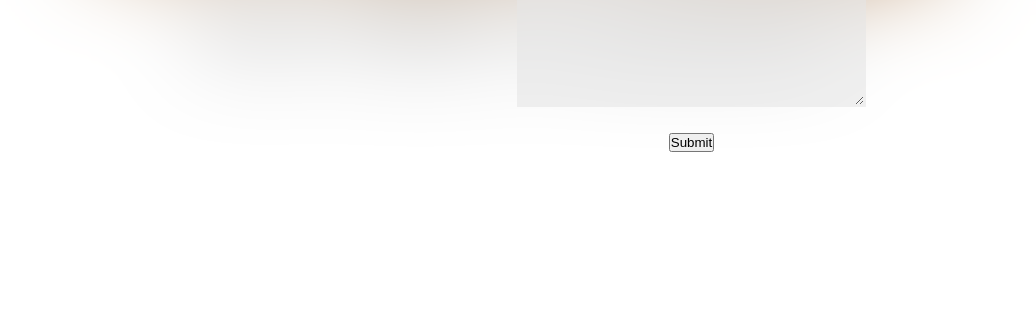
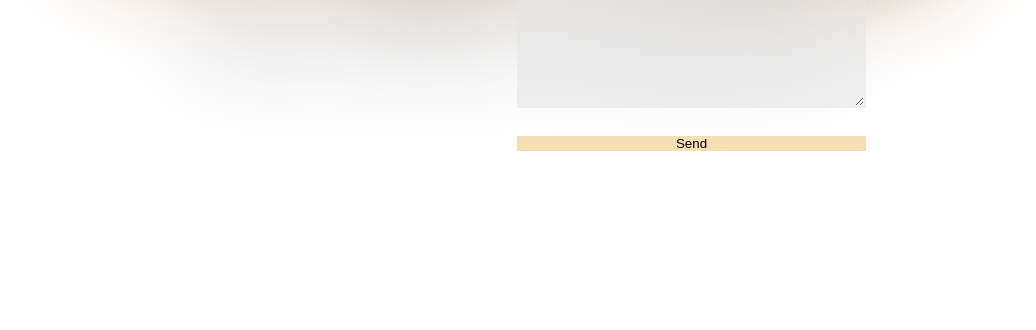
Before and after one commit to Cynthiataragon/contact-form, a plain HTML site: page index.html in a window 1280 px wide. Shown: the part 470-800 px from the top of the page, without its empty margins (123-1159 px from the left). Drawn offline with Linux system fonts and the light colour scheme.

Commit message:
Styled the button

```diff
--- a/index.html
+++ b/index.html
@@ -26,7 +26,7 @@
 
                  <textarea name="comment" id="comment" cols="30" rows="10" placeholder="leave a comment" class="form-field"></textarea><br>
 
-                 <button type="submit" value="submit" id="button">Submit</button><br>
+                 <button type="submit" value="submit" id="button" class="btn">Send</button><br>
 
             </form>
         </div>
--- a/style.css
+++ b/style.css
@@ -61,4 +61,18 @@ body{
 }
 .form-field:focus{
     background-color: #fff;
+    border: 2px, solid rgba(30, 85, 250, 0.47);
 }
+#comment{
+    min-height: 150px;
+}
+
+.btn{
+    width: 100%;
+    padding: 0,5rem, 1rem ;
+    font-size: 1,1rem;
+    background-color: wheat;
+    cursor: pointer;
+    outline: none;
+    border: none;
+}
```
